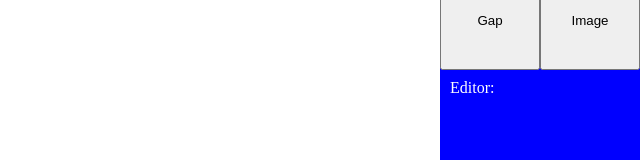
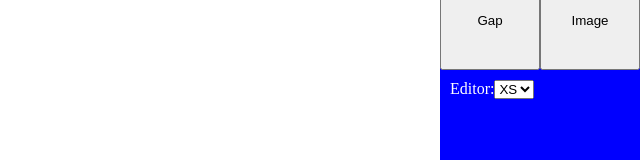
Before and after one commit to jo-duchan/portfolio-editor, a React (Create React App) app: page / in a window 1280 px wide. Shown: the part 130-290 px from the top of the page, without its empty margins (640-1280 px from the left). Built offline with nearby package versions, Linux system fonts and the light colour scheme.

Commit message:
data update 성공

```diff
--- a/src/components/common/TitleElement.tsx
+++ b/src/components/common/TitleElement.tsx
@@ -1,5 +1,5 @@
 import React, { useRef } from "react";
-import styled from "styled-components";
+import styled, { css } from "styled-components";
 import ContentEditable, { ContentEditableEvent } from "react-contenteditable";
 
 // Type
@@ -11,29 +11,22 @@ interface Props {
 }
 
 interface StyledProps {
-  size?: string;
-  margin?: Size;
-  aline?: Aline;
+  size: string;
+  margin: Size;
+  aline: Aline;
 }
 
 function TitleElement({ data, onUpdateHandler }: Props) {
   const text = useRef(data.content.text as string);
-  // const onChangeHandler = (e: React.FormEvent<HTMLParagraphElement>) => {
-  //   const updateItme = data;
-  //   updateItme.content.text = e.currentTarget.textContent;
-  //   onUpdateHandler(updateItme);
-  //   console.log(e.currentTarget.textContent, updateItme.content.text);
-  // };
+
   const onChangeHandler = (ev: ContentEditableEvent) => {
-    console.log(ev.target.value);
     text.current = ev.target.value;
   };
 
-  const handleBlur = () => {
+  const onBlurHandler = () => {
     const updateItme = data;
     updateItme.content.text = text.current;
     onUpdateHandler(updateItme);
-    console.log(text, data); // incorrect value
   };
 
   return (
@@ -42,18 +35,11 @@ function TitleElement({ data, onUpdateHandler }: Props) {
       margin={data.option.margin}
       aline={data.option.aline}
     >
-      {/* <Content
-        contentEditable
-        suppressContentEditableWarning
-        // onInput={onChangeHandler}
-      >
-        {data.content.text}
-      </Content> */}
       <ContentEditable
         html={text.current}
         disabled={false}
         onChange={onChangeHandler}
-        onBlur={handleBlur}
+        onBlur={onBlurHandler}
         tagName="p"
       />
     </Container>
@@ -66,18 +52,33 @@ const Container = styled.div<StyledProps>`
   display: flex;
   text-align: ${(props) => props.aline};
   width: 100%;
-  font-size: ${(props) => {
+  line-height: 1.193em;
+  ${(props) => {
     switch (props.size) {
       case "XS":
-        return "14px";
+        return css`
+          font-size: 24px;
+        `;
       case "S":
-        return "16px";
+        return css`
+          font-size: 36px;
+        `;
       case "M":
-        return "18px";
+        return css`
+          font-size: 48px;
+        `;
       case "L":
-        return "20px";
+        return css`
+          font-size: 60px;
+        `;
       case "XL":
-        return "24px";
+        return css`
+          font-size: 72px;
+        `;
+      default:
+        return css`
+          font-size: 24px;
+        `;
     }
   }};
   margin-inline: ${(props) => {
@@ -96,8 +97,8 @@ const Container = styled.div<StyledProps>`
         return "360px";
     }
   }};
-  line-height: 20px;
-  & p:focus {
+
+  & > *:focus {
     outline: none;
   }
 `;
--- a/src/components/edit/Editor.tsx
+++ b/src/components/edit/Editor.tsx
@@ -1,19 +1,42 @@
 import React, { useEffect } from "react";
 import styled from "styled-components";
-import useContentValue from "context/useContentValue";
 import useContentAction from "context/useContentAction";
 import useCurrentItem from "context/useCurrentItem";
 
+// Type
+import { ContentItem } from "type/contentDataType";
+
 function Editor() {
-  const data = useContentValue();
+  const action = useContentAction();
   const [currentItem, setCurrentItem] = useCurrentItem();
 
   const onClickHandler = () => {
-    if (!currentItem) return;
-    console.log(data, currentItem);
+    console.log(currentItem?.content?.text);
   };
 
-  return <Container onClick={onClickHandler}>Editor:</Container>;
+  const onChangeSize = (e: React.ChangeEvent<HTMLSelectElement>) => {
+    if (!currentItem) return;
+    const updateItme = currentItem;
+    updateItme.option.size = e.currentTarget.value;
+    onChangeHandler(updateItme, currentItem.id);
+  };
+
+  const onChangeHandler = (updateItme: ContentItem, id: string) => {
+    action.update(updateItme, id);
+  };
+
+  return (
+    <Container onClick={onClickHandler}>
+      Editor:
+      <select value={currentItem?.option?.size} onChange={onChangeSize}>
+        <option value="XS">XS</option>
+        <option value="S">S</option>
+        <option value="M">M</option>
+        <option value="L">L</option>
+        <option value="XL">XL</option>
+      </select>
+    </Container>
+  );
 }
 
 export default Editor;
--- a/src/components/edit/Viewer.tsx
+++ b/src/components/edit/Viewer.tsx
@@ -44,7 +44,6 @@ function Viewer({ data }: Props) {
   const onUpdateHandler = (updateData: ContentItem) => {
     if (!currentItem) return;
     action.update(updateData, currentItem.id);
-    // console.log("update");
   };
 
   const setSelectItemHandler = (
```
